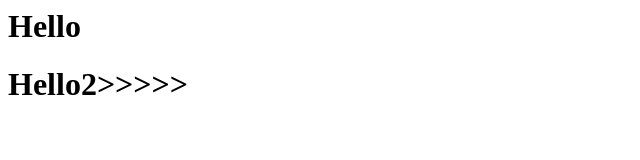
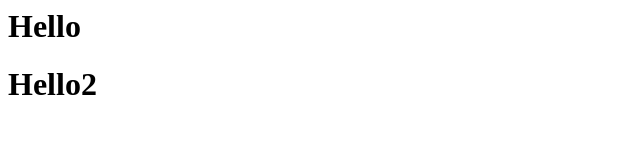
Before and after one commit to rinshad1/nginx_server, a plain HTML site: page index.html in a window 1280 px wide. Shown: the full height of the page, 0-640 px from the left. Drawn offline with Linux system fonts and the light colour scheme.

Commit message:
updated <<

```diff
--- a/index.html
+++ b/index.html
@@ -1,2 +1,2 @@
 <h1>Hello<h1>
-<h1>Hello2>>>>><h1>
+<h1>Hello2<h1>
```
